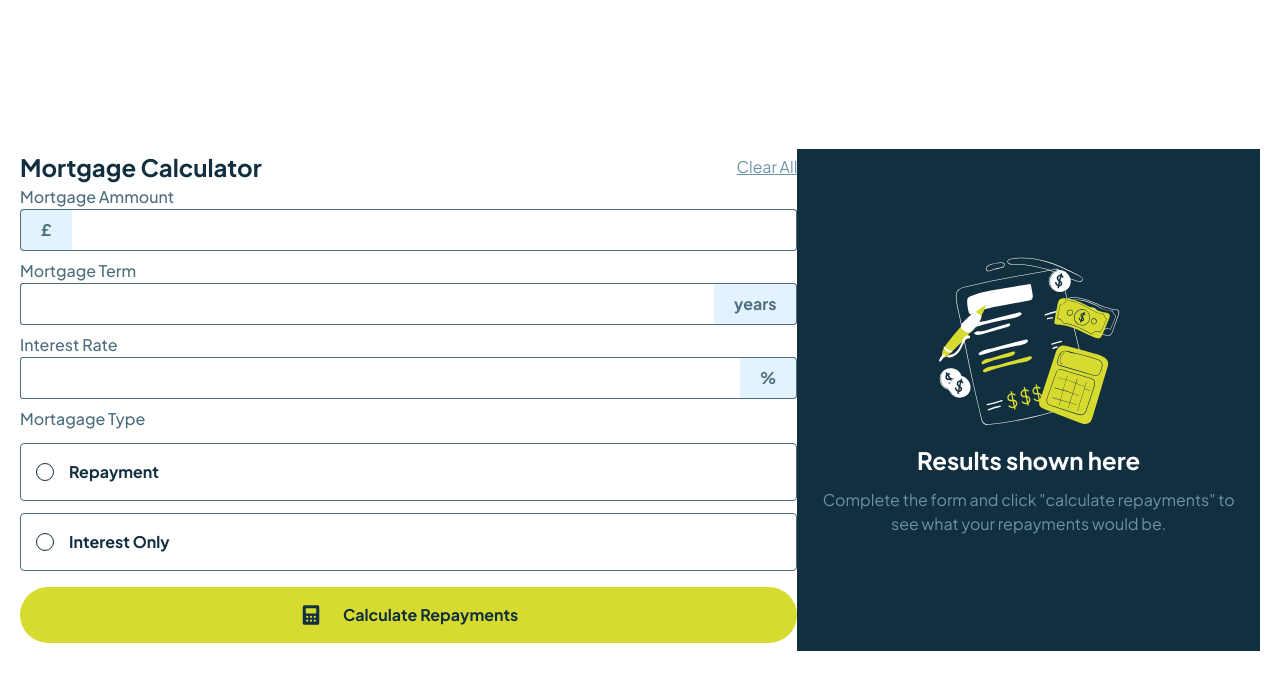
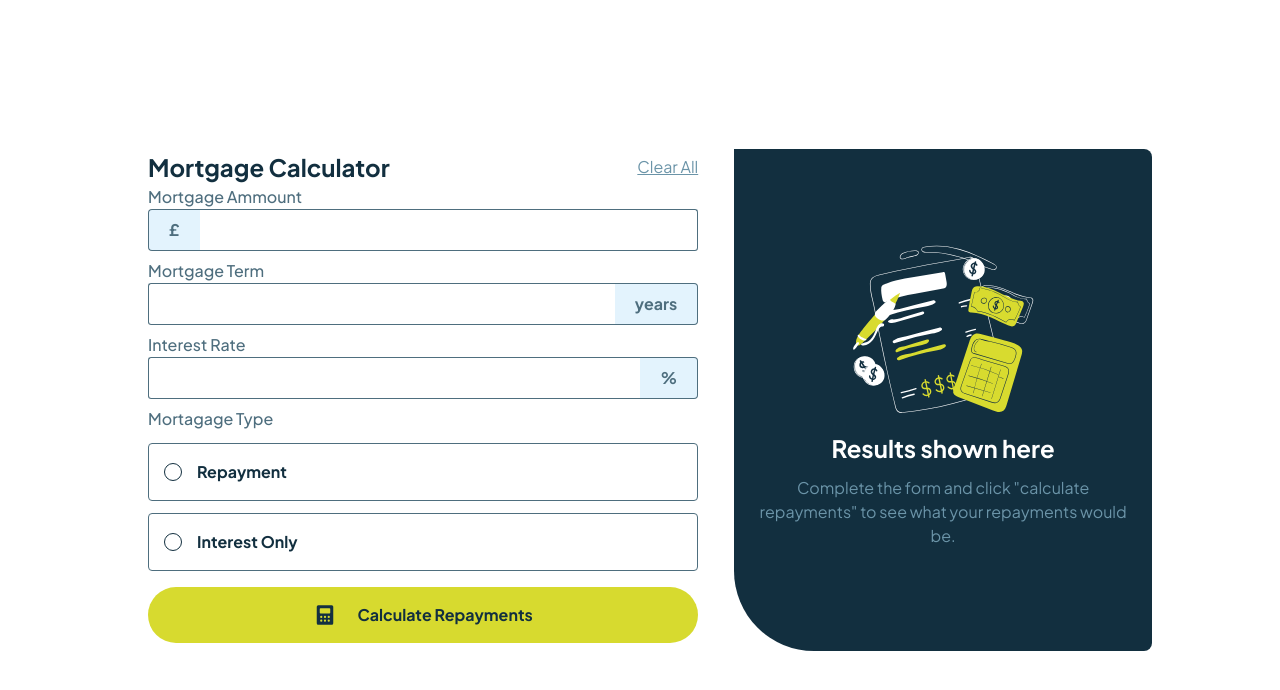
Before and after one commit to Humber70/mortgage-repayment-calculator, a React (Vite) app: page / in a window 1280 px wide. Shown: the top 690 px of the page. Built offline with nearby package versions, Linux system fonts and the light colour scheme.

Commit message:
style: enhance layout and responsiveness of MortgageCalculator, IllustrationEmpty, and ResultsCalculate components

```diff
--- a/src/App.jsx
+++ b/src/App.jsx
@@ -125,10 +125,10 @@ function MortgageCalculator() {
 
   return (
     <>
-      <section className="h-screen flex flex-col lg:justify-center">
+      <section className="h-screen flex flex-col lg:justify-center lg:max-w-[1024px] lg:mx-auto">
 
-        <main className="px-[20px] lg:flex lg:items-center">
-          <section className="w-full flex flex-col">
+        <main className="lg:flex lg:items-center lg:gap-4">
+          <section className="px-[20px] w-full flex flex-col">
             <header className="lg:flex lg:flex-row lg:item-center w-full lg:justify-between">
               <div>
                 <h1 className="text-[1.5rem] text-[var(--slate-900)] font-[var(--font-w-700)]">Mortgage Calculator</h1>
@@ -139,7 +139,7 @@ function MortgageCalculator() {
             <FormCalculate data={{formatterValue, messageError, inputRefRate, inputRefYear, categorie, handleChangeRepayment, handleChangeInterestRate, handleNumeric, handleClickCalulate}}/>
           </section>
 
-          <section className="lg:h-full">
+          <section className="bg-[--slate-900] p-[1rem] lg:h-full lg:rounded-r-lg lg:rounded-bl-[5rem] flex items-center">
             {messageError ? <IllustrationEmpty /> : <ResultsCalculate results={data}/>}
           </section>
         </main>
--- a/src/components/IllustrationEmpty.jsx
+++ b/src/components/IllustrationEmpty.jsx
@@ -1,6 +1,6 @@
 export default function IllustrationEmpty () {
   return (
-    <section className="flex flex-col justify-center items-center bg-[--slate-900] p-[1.5rem] lg:h-full">
+    <section className="w-full flex flex-col justify-center items-center">
       <div>
         <img src="/assets/images/illustration-empty.svg" alt="image-empty" />
       </div>
--- a/src/components/ResultsCalcualte.jsx
+++ b/src/components/ResultsCalcualte.jsx
@@ -1,6 +1,6 @@
 export default function ResultsCalculate ({results}) {
     return (
-        <section className="bg-[--slate-900] w-[100%] p-5 self-besaline">
+        <section className="w-full lg:h-full">
             <div>
                 <h1 className="text-[--slate-100] text-[1.2rem] font-[var(--font-w-500)]">Your results</h1>
                 <p className="text-[--slate-300] pb-6 pt-3 font-[var(--font-500)]">Your results are shown below based on the information you provided.
```
